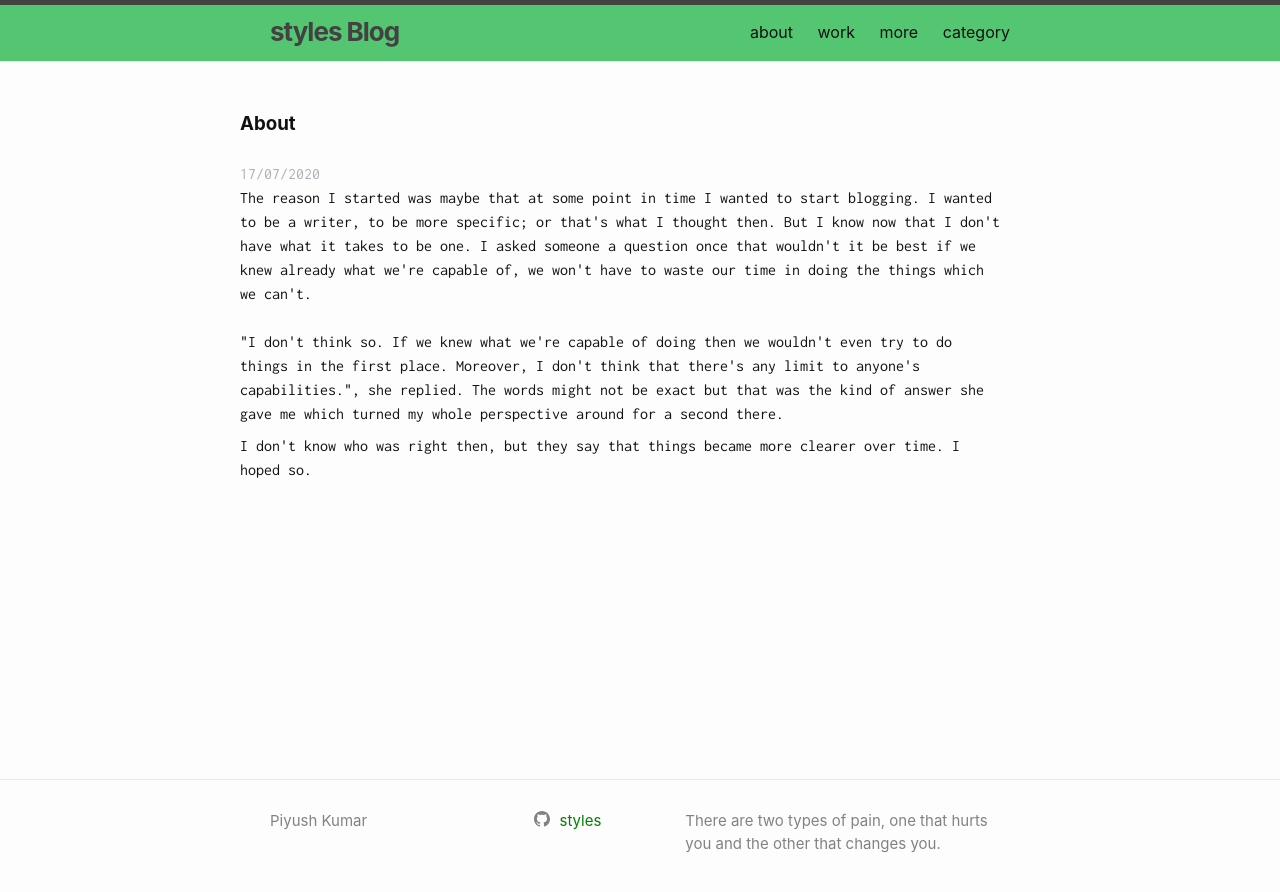
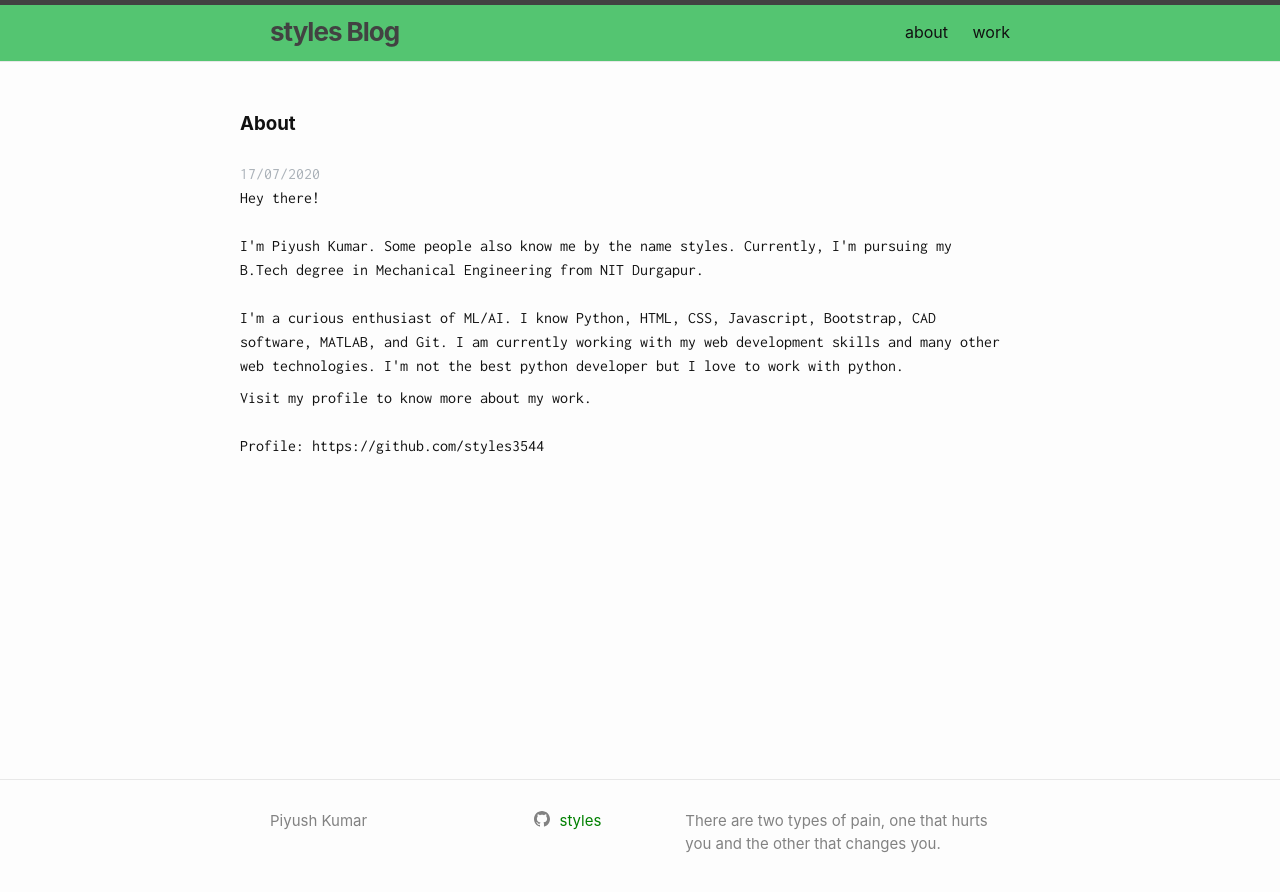
Before and after one commit to styles3544/Blog, a Jekyll site: the page built from about.html, in a window 1280 px wide. Shown: the top 892 px of the page. Built offline with Jekyll 4.4.1, drawn with Linux system fonts in a browser that asks for light colours.

Commit message:
updated about and links

```diff
--- a/_layouts/default.html
+++ b/_layouts/default.html
@@ -71,8 +71,7 @@
 
                 <div class="trigger"><a class="page-link" href="{{ site.baseurl }}/about/">about</a>
                     <a class="page-link" href="{{ site.baseurl }}/python/">work</a>
-                    <a class="page-link" href="{{ site.baseurl }}/empirical/">more</a>
-                    <a class="page-link" href="{{ site.baseurl }}/category/">category</a>
+
 
                 </div>
 
--- a/about.html
+++ b/about.html
@@ -12,10 +12,14 @@ permalink: /about/
     </br><p class="date">17/07/2020</p>
 
     <p id="para">
-    The reason I started was maybe that at some point in time I wanted to start blogging. I wanted to be a writer, to be more specific; or that's what I thought then.
-        But I know now that I don't have what it takes to be one. I asked someone a question once that wouldn't it be best if we knew already what we're capable of, we won't have to waste our time in doing the things which we can't.
-    </br></br>"I don't think so. If we knew what we're capable of doing then we wouldn't even try to do things in the first place. Moreover, I don't think that there's any limit to anyone's capabilities.", she replied. The words might not be exact but that was the kind of answer she gave me which turned my whole perspective around for a second there.
+    Hey there! </br></br>
+    I'm Piyush Kumar. Some people also know me by the name styles. Currently, I'm pursuing my B.Tech degree in Mechanical Engineering from NIT Durgapur.
+    </br></br>I'm a curious enthusiast of ML/AI. I know Python, HTML, CSS, Javascript, Bootstrap, CAD software, MATLAB, and Git. I am currently working with my web development skills and many other web technologies. I'm not the best python developer but I love to work with python.
+
+
     </p>
     <p id="para">
-        I don't know who was right then, but they say that things became more clearer over time. I hoped so.</p>
+        Visit my profile to know more about my work.</br></br>
+
+    Profile: https://github.com/styles3544</p>
 </div>
```
